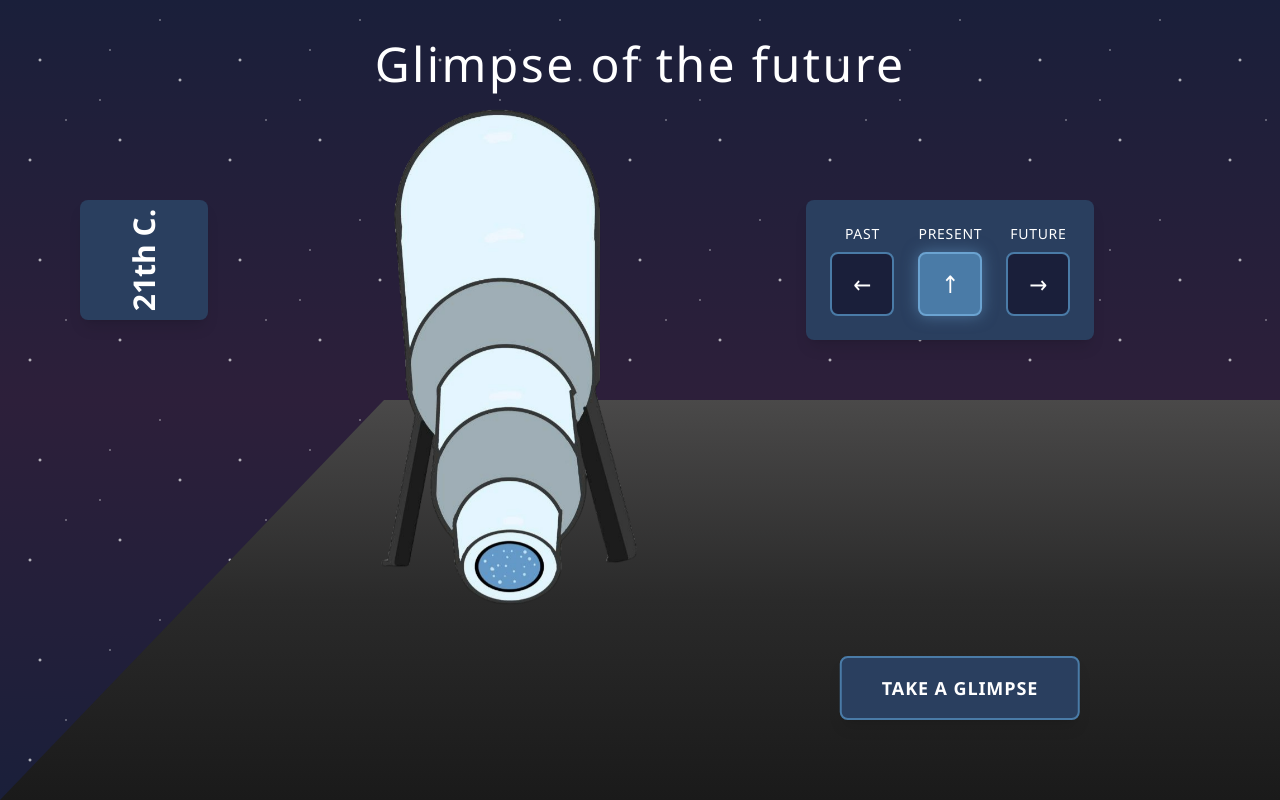
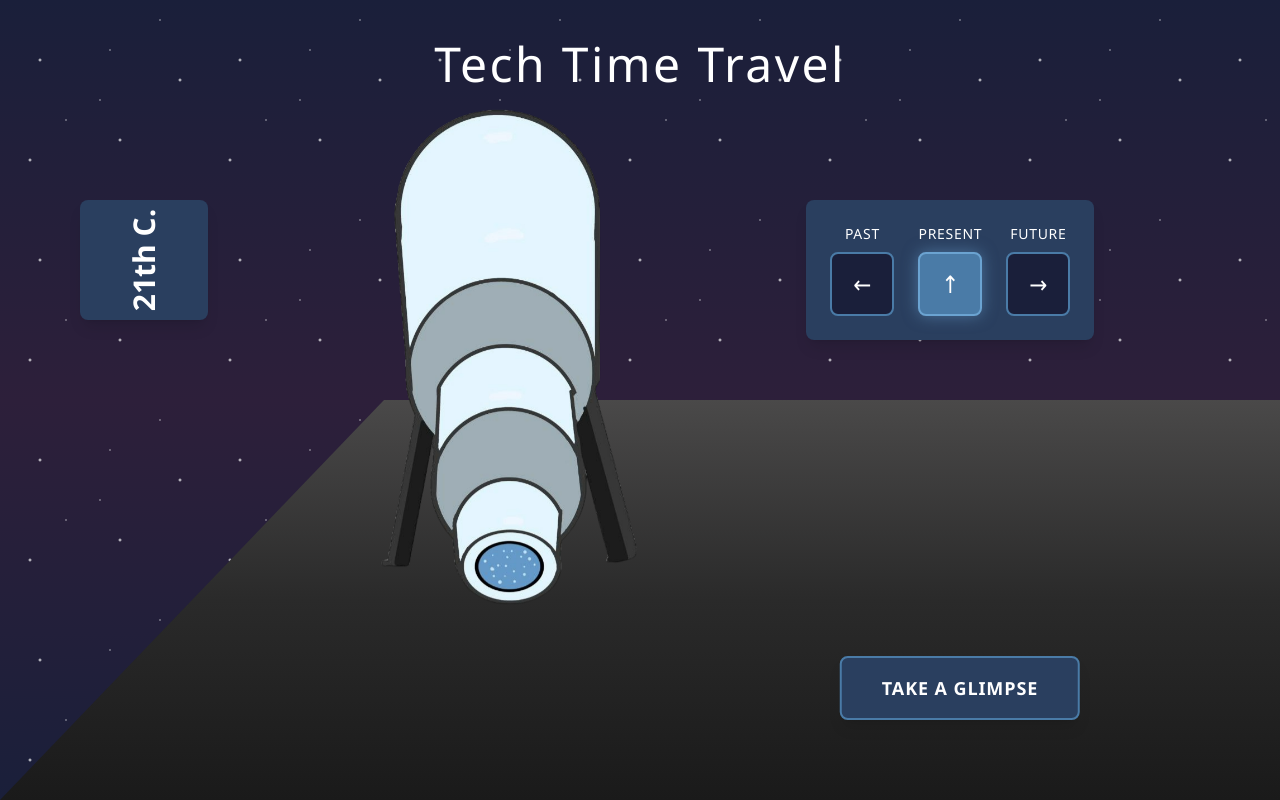
Before and after one commit to Nets-in-Tech/Time-Travel, a React (Vite) app: page / in a window 1280 px wide. Built offline with nearby package versions, Linux system fonts and the light colour scheme.

Commit message:
title correction

```diff
--- a/src/components/TelescopeScene.jsx
+++ b/src/components/TelescopeScene.jsx
@@ -93,7 +93,7 @@ const TelescopeScene = ({ currentYear, setCurrentYear, onGlimpse, isZooming, gli
 
       {/* Main Title - z-30 */}
       <h1 className="absolute top-[5%] left-1/2 -translate-x-1/2 text-white text-center z-30 text-3xl md:text-4xl lg:text-5xl font-light tracking-wider">
-        Glimpse of the future
+        Tech Time Travel
       </h1>
 
       {/* Main Container - z-20 (above floor, below title/button) */}
```
